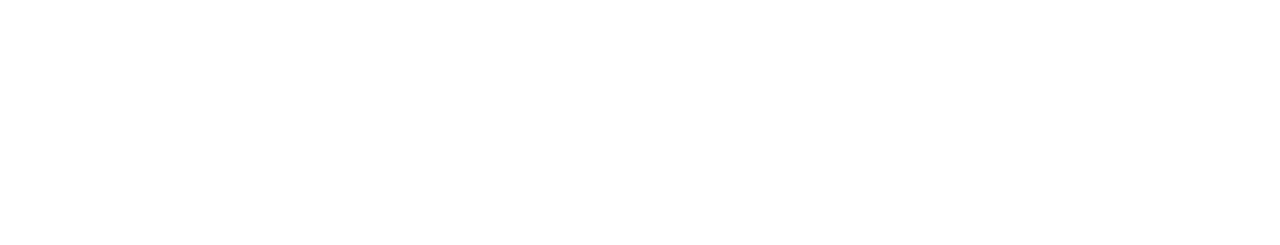
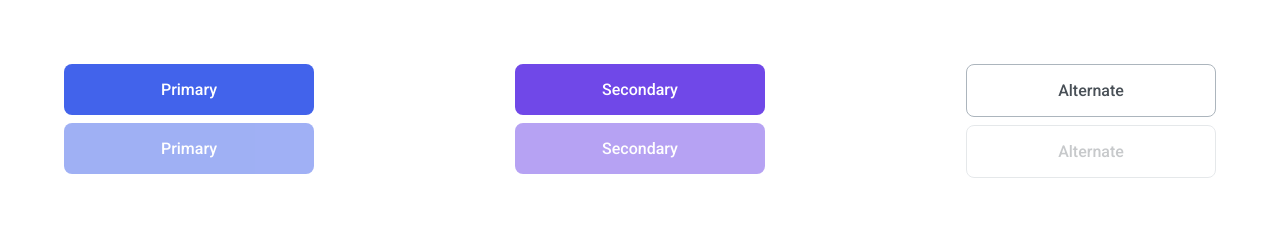
Before and after one commit to js-tasks-ru/htmlcss-20230411_sum2108, a website: page 03-lection1/01-button/index.html in a window 1280 px wide. Drawn offline with Linux system fonts and the light colour scheme.

Commit message:
dz-1/button: набор кнопок

```diff
--- a/03-lection1/01-button/button.css
+++ b/03-lection1/01-button/button.css
@@ -1 +1,73 @@
 /* Стилизация кнопки */
+
+/*---BUTTONS-CONTAINER---*/
+/*VVV---optional component---VVV*/
+.buttons-container{
+    display: flex;
+    flex-direction: row;
+    justify-content: space-between;
+    margin: 0 auto;
+    padding: 64px;
+    gap: 8px;
+    flex-wrap: wrap;
+}
+.buttons-container__column{
+    display: flex;
+    flex-direction: column;
+    gap: 8px;
+}
+
+.button{
+    min-width: 250px;
+    flex: 0 1;
+    border-radius: 8px;
+    padding: 16px 64px;
+    border: none;
+    font-size: 16px;
+    font-weight: 500;
+    line-height: 19px;
+}
+/*^^^---optional component---^^^*/
+
+/*---PRIMARY---*/
+.button_primary{
+    background-color: var(--button-primary);
+    color: var(--white);
+    transition: var(--hover-transition);
+}
+.button_primary:hover:enabled{
+    background-color: var(--button-primary-hover);
+    cursor: pointer;
+}
+
+/*---SECONDARY---*/
+.button_secondary{
+    background-color: var(--button-secondary);
+    color: var(--white);
+    transition: var(--hover-transition);
+}
+.button_secondary:hover:enabled{
+    background-color: var(--button-secondary-hover);
+    cursor: pointer;
+}
+/*---ALTERNATE---*/
+.button_alternate{
+    background-color: var(--button-alternate);
+    color: var(--grey-4);
+    border: 1px solid var(--grey-3);
+    transition: var(--hover-transition);
+}
+.button_alternate:hover:enabled{
+    background-color: var(--button-alternate-hover);
+    border: 1px solid var(--black);
+    cursor: pointer;
+}
+
+.button:disabled{
+    opacity: 0.5;
+    cursor: not-allowed;
+}
+
+.button_alternate:disabled{
+    opacity: 0.3;
+}
--- a/03-lection1/01-button/index.html
+++ b/03-lection1/01-button/index.html
@@ -6,6 +6,19 @@
         <link rel="stylesheet" href="./button.css">
     </head>
     <body>
-
+        <div class="buttons-container">
+            <div class="buttons-container__column">
+                <button type="button" class="button button_primary">Primary</button>
+                <button type="button" class="button button_primary" disabled>Primary</button>
+            </div>
+            <div class="buttons-container__column">
+                <button type="button" class="button button_secondary">Secondary</button>
+                <button type="button" class="button button_secondary" disabled>Secondary</button>
+            </div>
+            <div class="buttons-container__column">
+                <button type="button" class="button button_alternate">Alternate</button>
+                <button type="button" class="button button_alternate" disabled>Alternate</button>
+            </div>
+        </div>
     </body>
 </html>
--- a/assets/css/main.css
+++ b/assets/css/main.css
@@ -12,11 +12,23 @@
     --grey-3: #ACB5BD;
     --grey-4: #495057;
 
+    --button-primary: #4263EB;
+    --button-primary-hover: #2342C0;
+
+    --button-secondary: var(--purple);
+    --button-secondary-hover: #5028C6;
+
+    --button-alternate: var(--white);
+    --button-alternate-hover: var(--white);
+
+    --hover-transition: opacity 200ms ease-in-out, background 200ms ease-in-out;
+
     --error: var(--red);
     --success: var(--blue);
 
     --primary: var(--blue);
     --secondary: var(--purple);
+
 }
 
 * {
```
